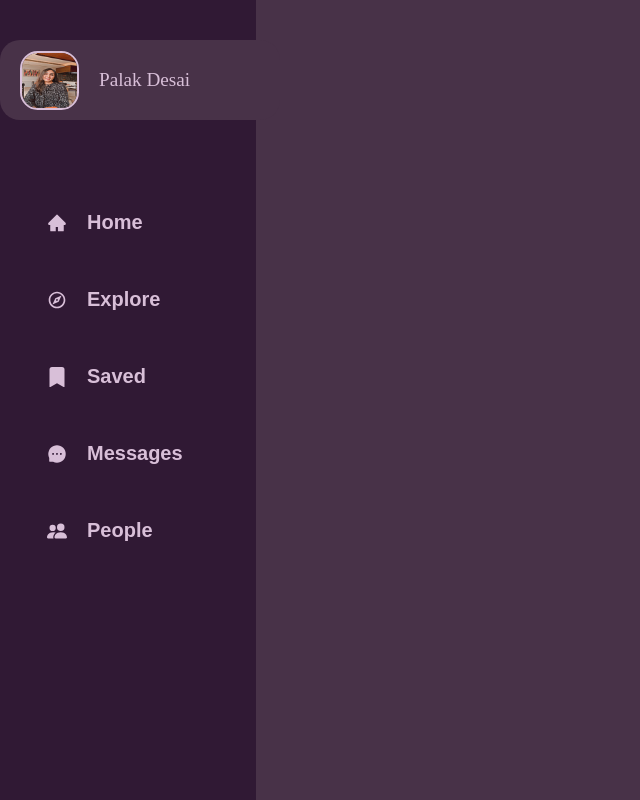
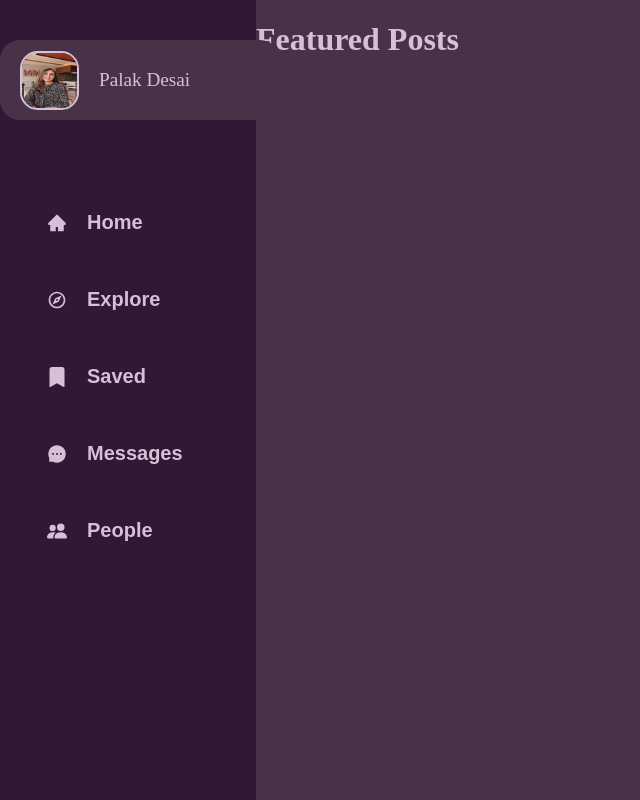
Before and after one commit to palakdesai4501/DigiCafe, a React (Vite) app: page / in a window 1280 px wide. Shown: the whole page, without its empty margins (0-640 px from the left). Built offline with nearby package versions, Linux system fonts and the light colour scheme.

Commit message:
Feature: Added Title Component

```diff
--- a/src/App.jsx
+++ b/src/App.jsx
@@ -1,10 +1,13 @@
-import React from 'react'
-import SideBar from './components/SideBar'
+import React from 'react';
+import SideBar from './components/SideBar';
+import Title from './components/Title';
+
 
 const App = () => {
   return (
-    <div>
+    <div className='app-container'>
       <SideBar />
+      <Title title='Featured Posts'/>
     </div>
   )
 }
--- a/src/App.scss
+++ b/src/App.scss
@@ -13,7 +13,7 @@ body {
   width: 20%;
   height: 100vh;
   background-color: $dark_purple;
-  position: fixed;
+  position: relative;
   top: 0;
   left: 0;
   z-index: 100;
@@ -52,7 +52,7 @@ body {
   margin: 0;
 }
 
-.container {
+.button-container {
   display: flex;
   flex-direction: column;
   justify-content: space-between;
@@ -84,8 +84,19 @@ body {
     background-color: $purple !important;
     color: $white !important;
   }
+
+  span {
+    margin-left: 20px;
+  }
 }
 
-span {
-  margin-left: 20px;
+.app-container{
+    display: flex;
 }
+
+.title-container{
+    h1{
+        color: $light_purple;
+    }
+
+}
--- a/src/components/SideBar.jsx
+++ b/src/components/SideBar.jsx
@@ -6,7 +6,7 @@ const SideBar = () => {
   return (
     <div className="sidebar">
       <Profile />
-      <div className="container">
+      <div className="button-container">
         {items.map((item, index) => (
           <button key={index} className="category-btn">
             {item.icon}
--- /dev/null
+++ b/src/components/Title.jsx
@@ -0,0 +1,11 @@
+import React from 'react'
+
+const Title = ({title}) => {
+  return (
+    <div className='title-container'>
+      <h1>{title}</h1>
+    </div>
+  )
+}
+
+export default Title
```
